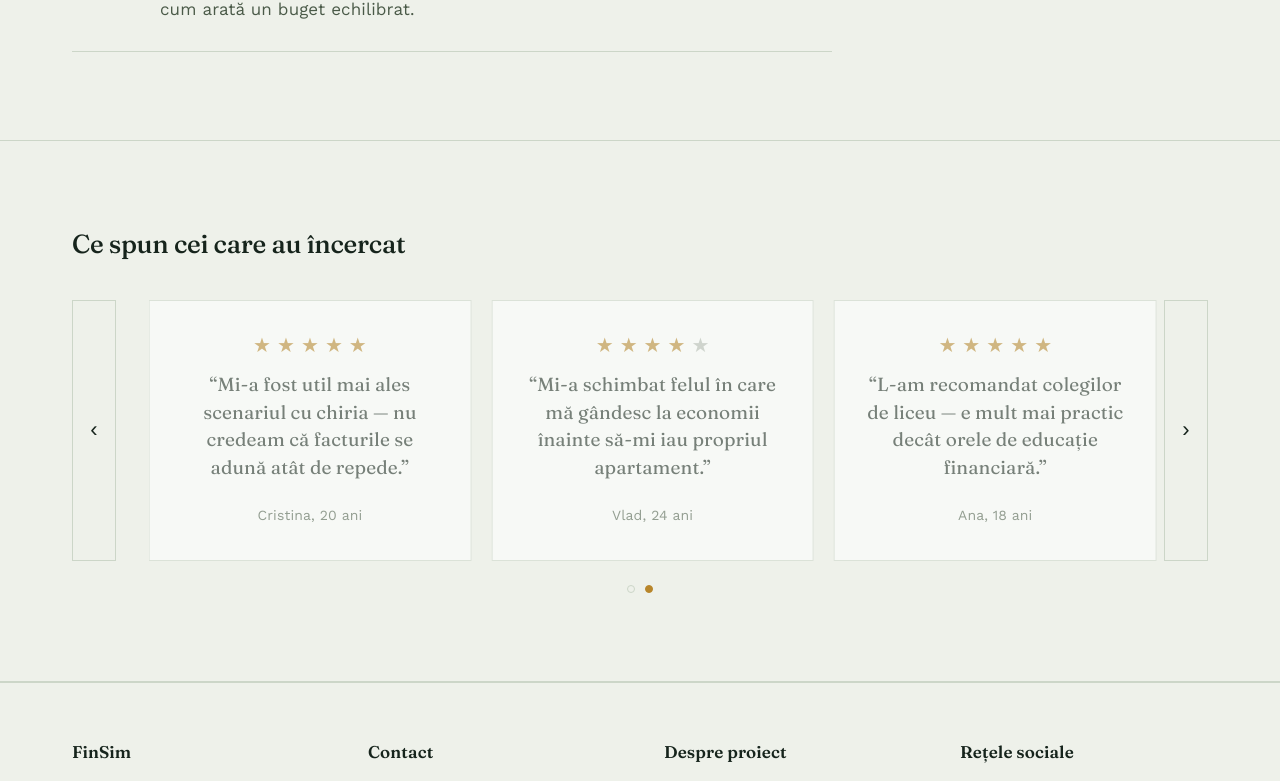
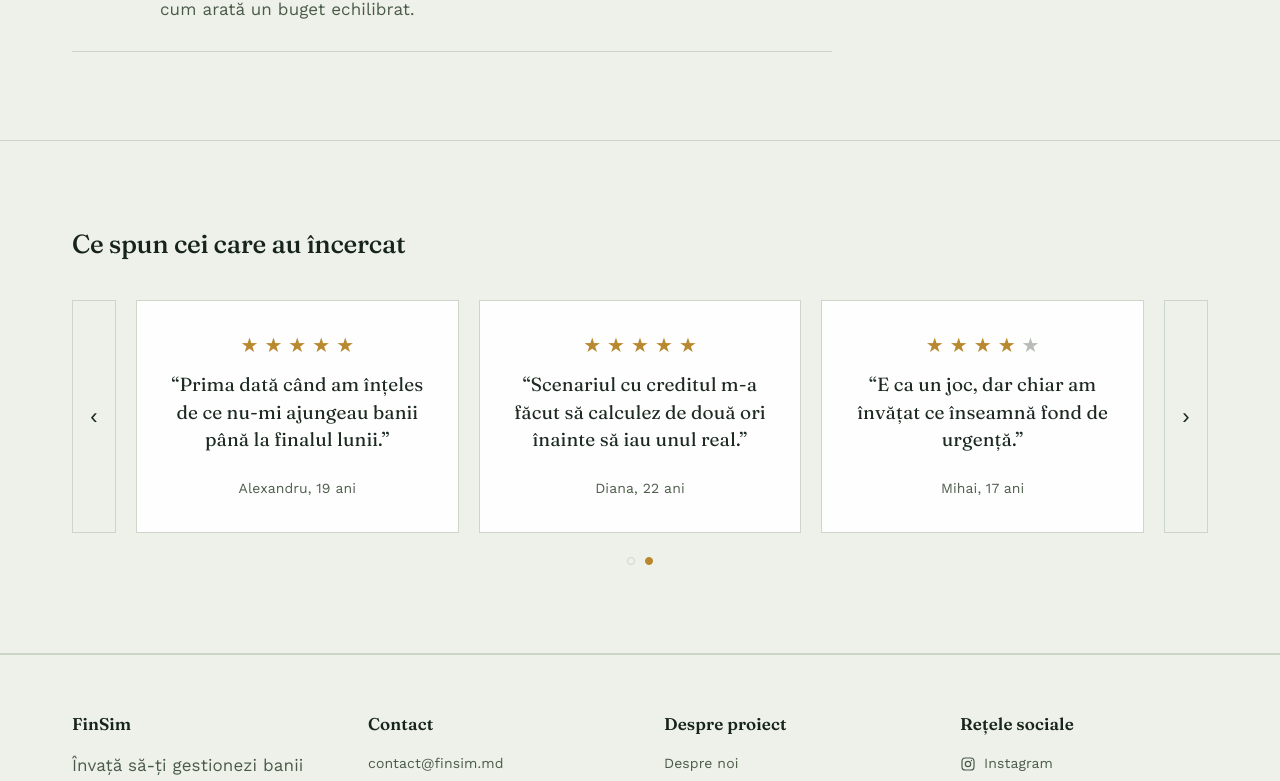
Before and after one commit to malairaudumitru/FinSim, a React (Vite) app in the folder frontend/: page / in a window 1280 px wide. Shown: the part 1990-2771 px from the top of the page. Built offline with nearby package versions, Linux system fonts and the light colour scheme.

Commit message:
feat: add framer-motion transitions for hero card, review carousel and leaderboard podium; add Recenzii nav link with smooth scroll

```diff
--- a/frontend/package.json
+++ b/frontend/package.json
@@ -12,6 +12,7 @@
   "dependencies": {
     "@tanstack/react-router-devtools": "^1.167.1",
     "@tanstack/router-plugin": "^1.168.35",
+    "framer-motion": "^13.2.0",
     "react": "^19.2.8",
     "react-dom": "^19.2.8"
   },
--- a/frontend/src/components/HomePage/HomePage.css
+++ b/frontend/src/components/HomePage/HomePage.css
@@ -1,9 +1,31 @@
 .hero {
+    position: relative;
     background: var(--paper);
     padding: 88px 0 96px;
+    overflow: hidden;
+}
+
+.hero::before {
+    content: '';
+    position: absolute;
+    inset: 0;
+    background-image: url('/hero-grafic.png');
+    background-size: cover;
+    background-position: center;
+    opacity: 0;
+    transition: opacity 0.6s ease;
+    pointer-events: none;
+    mask-image: linear-gradient(to right, transparent 0%, transparent 48%, black 68%, black 100%);
+    -webkit-mask-image: linear-gradient(to right, transparent 0%, transparent 48%, black 68%, black 100%);
+}
+
+[data-theme='dark'] .hero::before {
+    opacity: 1;
 }
 
 .hero-inner {
+    position: relative;
+    z-index: 1;
     display: grid;
     grid-template-columns: 1.1fr 0.9fr;
     gap: 64px;
@@ -32,11 +54,15 @@
     font-size: 18px;
 }
 
+.ledger-card-wrap {
+    display: grid;
+}
+
 .ledger-card {
-    background: var(--surface);
+    grid-area: 1 / 1;
+    background: color-mix(in srgb, var(--surface) 88%, transparent);
     border: 1px solid var(--rule);
     padding: 28px 26px;
-    animation: ledgerFade 1.1s cubic-bezier(0.22, 1, 0.36, 1);
 }
 
 @keyframes ledgerFade {
@@ -275,38 +301,13 @@
 .review-page {
     flex: 1;
     display: grid;
+}
+
+.review-page-inner {
+    grid-area: 1 / 1;
+    display: grid;
     grid-template-columns: repeat(3, 1fr);
     gap: 20px;
-}
-
-.review-page.slide-right {
-    animation: slideInRight 1.1s cubic-bezier(0.22, 1, 0.36, 1);
-}
-
-.review-page.slide-left {
-    animation: slideInLeft 1.1s cubic-bezier(0.22, 1, 0.36, 1);
-}
-
-@keyframes slideInRight {
-    from {
-        opacity: 0;
-        transform: translateX(28px);
-    }
-    to {
-        opacity: 1;
-        transform: translateX(0);
-    }
-}
-
-@keyframes slideInLeft {
-    from {
-        opacity: 0;
-        transform: translateX(-28px);
-    }
-    to {
-        opacity: 1;
-        transform: translateX(0);
-    }
 }
 
 @media (prefers-reduced-motion: reduce) {
--- a/frontend/src/components/HomePage/HomePage.tsx
+++ b/frontend/src/components/HomePage/HomePage.tsx
@@ -1,5 +1,6 @@
 import { useEffect, useState, type ReactNode } from 'react'
 import { Link } from '@tanstack/react-router'
+import { motion, AnimatePresence } from 'framer-motion'
 import AnimatedNumber from '../../shared/AnimatedNumber/AnimatedNumber'
 import { useReviews } from '../../shared/ReviewsContext/ReviewsContext'
 import StarRating from '../../shared/StarRating/StarRating'
@@ -96,6 +97,92 @@ const stats = [
     { value: '~10 min', label: 'per scenariu' },
 ]
 
+
+function chunk<T>(items: T[], size: number): T[][] {
+    const result: T[][] = []
+    for (let i = 0; i < items.length; i += size) {
+        result.push(items.slice(i, i + size))
+    }
+    return result
+}
+
+function ReviewCarousel() {
+    const { reviews } = useReviews()
+    const pages = chunk(reviews, 3)
+    const [pageIndex, setPageIndex] = useState(0)
+
+    useEffect(() => {
+        if (pages.length <= 1) return
+        const id = setInterval(() => {
+            setPageIndex((i) => (i + 1) % pages.length)
+        }, 6000)
+        return () => clearInterval(id)
+    }, [pageIndex, pages.length])
+
+    const goTo = (target: number) => {
+        setPageIndex(target)
+    }
+
+    const prev = () => {
+        setPageIndex((i) => (i - 1 + pages.length) % pages.length)
+    }
+
+    const next = () => {
+        setPageIndex((i) => (i + 1) % pages.length)
+    }
+
+    const currentPage = pages[pageIndex] ?? []
+
+    return (
+        <div className="review-carousel-wrap">
+            <div className="review-carousel">
+                <button type="button" className="review-nav" onClick={prev} aria-label="Pagina anterioară">
+                    ‹
+                </button>
+
+                <div className="review-page">
+                    <AnimatePresence mode="wait">
+                        <motion.div
+                            className="review-page-inner"
+                            key={pageIndex}
+                            initial={{ opacity: 0 }}
+                            animate={{ opacity: 1 }}
+                            exit={{ opacity: 0 }}
+                            transition={{ duration: 0.5, ease: 'easeInOut' }}
+                        >
+                            {currentPage.map((r) => (
+                                <blockquote className="review-card" key={r.id}>
+                                    <StarRating rating={r.rating} size={20} />
+                                    <p className="review-text">{r.mesaj}</p>
+                                    <cite className="review-author">{r.autor}</cite>
+                                </blockquote>
+                            ))}
+                        </motion.div>
+                    </AnimatePresence>
+                </div>
+
+                <button type="button" className="review-nav" onClick={next} aria-label="Pagina următoare">
+                    ›
+                </button>
+            </div>
+
+            {pages.length > 1 && (
+                <div className="review-dots">
+                    {pages.map((_, i) => (
+                        <button
+                            type="button"
+                            key={i}
+                            className={`review-dot ${i === pageIndex ? 'active' : ''}`}
+                            onClick={() => goTo(i)}
+                            aria-label={`Pagina ${i + 1}`}
+                        />
+                    ))}
+                </div>
+            )}
+        </div>
+    )
+}
+
 interface LedgerRow {
     label: string
     value: string
@@ -154,7 +241,17 @@ function HeroLedgerCard() {
     const card = ledgerCards[index]
 
     return (
-        <div className="ledger-card" key={index} aria-hidden="true">
+        <div className="ledger-card-wrap">
+            <AnimatePresence>
+                <motion.div
+                    className="ledger-card"
+                    key={index}
+                    aria-hidden="true"
+                    initial={{ opacity: 0 }}
+                    animate={{ opacity: 1 }}
+                    exit={{ opacity: 0 }}
+                    transition={{ duration: 0.6, ease: 'easeInOut' }}
+                >
                 <div className="ledger-card-title">{card.title}</div>
                 {card.rows.map((row) => (
                     <div className="ledger-row" key={row.label}>
@@ -166,85 +263,8 @@ function HeroLedgerCard() {
                         <span>{card.total.label}</span>
                         <span className="figure">{card.total.value}</span>
                     </div>
-        </div>
-    )
-}
-
-function chunk<T>(items: T[], size: number): T[][] {
-    const result: T[][] = []
-    for (let i = 0; i < items.length; i += size) {
-        result.push(items.slice(i, i + size))
-    }
-    return result
-}
-
-function ReviewCarousel() {
-    const { reviews } = useReviews()
-    const pages = chunk(reviews, 3)
-    const [pageIndex, setPageIndex] = useState(0)
-    const [direction, setDirection] = useState<'left' | 'right'>('right')
-
-    useEffect(() => {
-        if (pages.length <= 1) return
-        const id = setInterval(() => {
-            setDirection('right')
-            setPageIndex((i) => (i + 1) % pages.length)
-        }, 6000)
-        return () => clearInterval(id)
-    }, [pageIndex, pages.length])
-
-    const goTo = (target: number) => {
-        setDirection(target > pageIndex ? 'right' : 'left')
-        setPageIndex(target)
-    }
-
-    const prev = () => {
-        setDirection('left')
-        setPageIndex((i) => (i - 1 + pages.length) % pages.length)
-    }
-
-    const next = () => {
-        setDirection('right')
-        setPageIndex((i) => (i + 1) % pages.length)
-    }
-
-    const currentPage = pages[pageIndex] ?? []
-
-    return (
-        <div className="review-carousel-wrap">
-            <div className="review-carousel">
-                <button type="button" className="review-nav" onClick={prev} aria-label="Pagina anterioară">
-                    ‹
-                </button>
-
-                <div className={`review-page slide-${direction}`} key={pageIndex}>
-                    {currentPage.map((r) => (
-                        <blockquote className="review-card" key={r.id}>
-                            <StarRating rating={r.rating} size={20} />
-                            <p className="review-text">{r.mesaj}</p>
-                            <cite className="review-author">{r.autor}</cite>
-                        </blockquote>
-                    ))}
-                </div>
-
-                <button type="button" className="review-nav" onClick={next} aria-label="Pagina următoare">
-                    ›
-                </button>
-            </div>
-
-            {pages.length > 1 && (
-                <div className="review-dots">
-                    {pages.map((_, i) => (
-                        <button
-                            type="button"
-                            key={i}
-                            className={`review-dot ${i === pageIndex ? 'active' : ''}`}
-                            onClick={() => goTo(i)}
-                            aria-label={`Pagina ${i + 1}`}
-                        />
-                    ))}
-                </div>
-            )}
+                </motion.div>
+            </AnimatePresence>
         </div>
     )
 }
--- a/frontend/src/components/LeaderboardPage/LeaderboardPage.css
+++ b/frontend/src/components/LeaderboardPage/LeaderboardPage.css
@@ -26,6 +26,12 @@
 
 .podium-item.rank-3 {
     order: 3;
+}
+
+@media (prefers-reduced-motion: reduce) {
+    .podium-item {
+        animation: none;
+    }
 }
 
 @media (max-width: 720px) {
@@ -126,17 +132,14 @@
 }
 
 .rank-1 .podium-base {
-    height: 108px;
     border-top-color: var(--gold);
     background-color: color-mix(in srgb, var(--gold) 10%, transparent);
 }
 
 .rank-2 .podium-base {
-    height: 76px;
 }
 
 .rank-3 .podium-base {
-    height: 48px;
     border-top-color: var(--rank-bronze);
     background-color: color-mix(in srgb, var(--rank-bronze) 10%, transparent);
 }
--- a/frontend/src/index.css
+++ b/frontend/src/index.css
@@ -56,6 +56,10 @@
 
 * {
   box-sizing: border-box;
+}
+
+html {
+  scroll-behavior: smooth;
 }
 
 html,
--- a/frontend/src/shared/Navbar/Navbar.tsx
+++ b/frontend/src/shared/Navbar/Navbar.tsx
@@ -26,9 +26,10 @@ function Navbar() {
                 </Link>
                 <nav className="nav-links">
                     <Link to="/" hash="how-it-works">Cum funcționează</Link>
+                    <Link to="/" hash="reviews">Recenzii</Link>
                     <Link to="/scenarios">Scenarii</Link>
                     <Link to="/leaderboard">Clasament</Link>
-                    <Link to="/faq">FAQ</Link>
+                    <Link to="/faq">Întrebări frecvente</Link>
                     <Link to="/contact">Contact</Link>
                 </nav>
                 <div className="nav-actions">
```
Also changed, not shown: frontend/src/components/LeaderboardPage/LeaderboardPage.tsx (+49 -15 lines), frontend/public/hero-grafic.png (added), 1 other file (tests, documents, lock files or other folders). Lines whose indentation alone changed are shown as unchanged.
